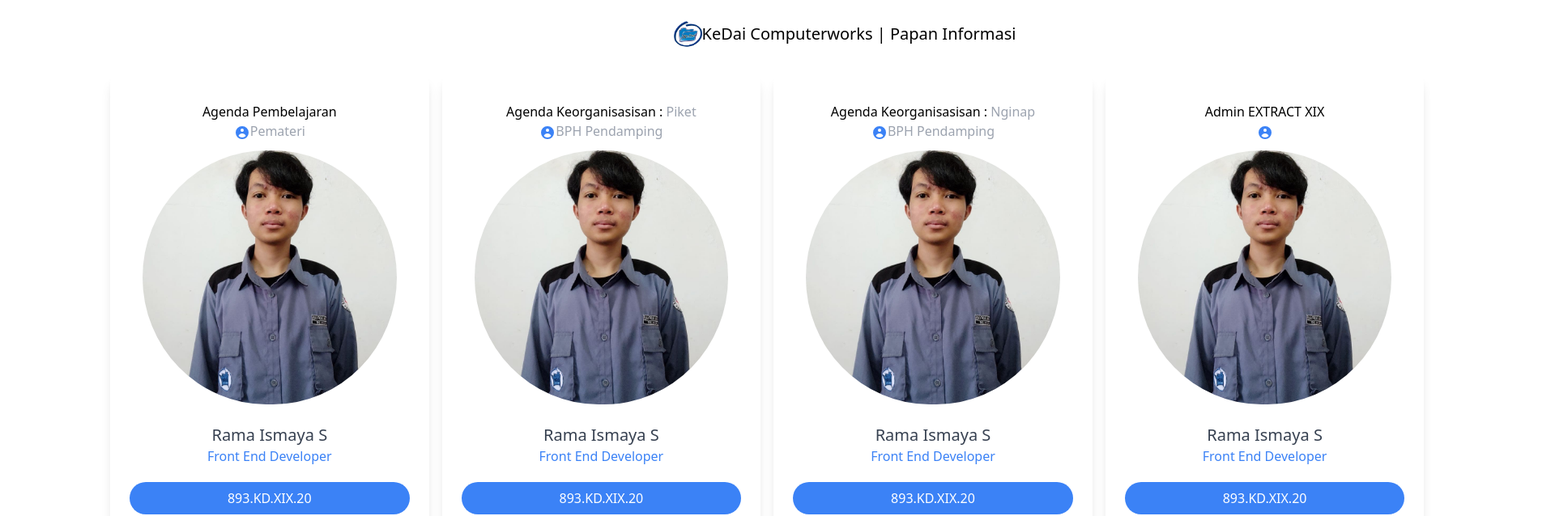
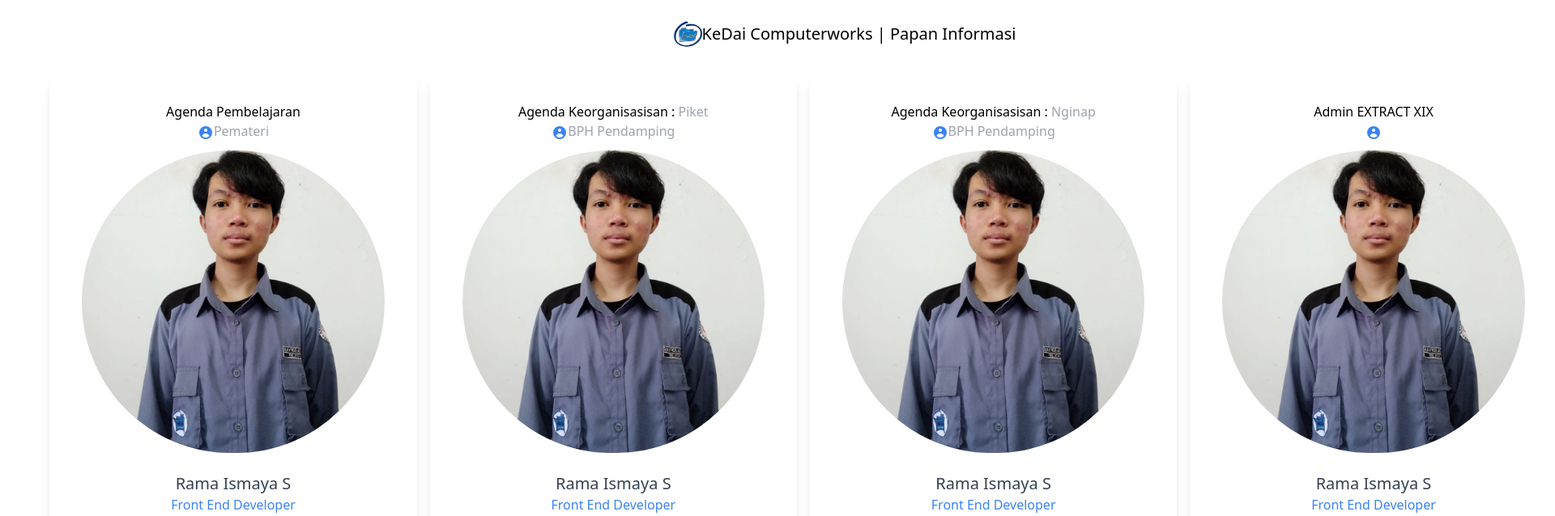
Before and after one commit to R4MA26/rama-react-tailwind, a React (Create React App) app: page / in a window 1280 px wide. Shown: the top 638 px of the page at 81% size, 1920 px wide, since content can reach past the window. Built offline with nearby package versions, Linux system fonts and the light colour scheme.

Commit message:
rama-react-tailwind

```diff
--- a/src/App.js
+++ b/src/App.js
@@ -16,7 +16,7 @@ function App() {
         </div>
       </header>
 
-      <div id="container" class="w-4/5 mx-auto ">
+      <div id="container" class="w-4/5 mx-auto lg:w-11/12">
         <div class="flex flex-col sm:flex-row">
           <div class="sm:w-1/4 md:w-1/2 lg:w-2/5 1xl:w-80 2xl:w-1/4 p-2 md:flex-shrink-0 lg:flex-shrink-0">
             <div class="bg-white px-6 py-8 rounded-lg shadow-lg text-center">
```
Also changed, not shown: 1 other file (tests, documents, lock files or other folders).
